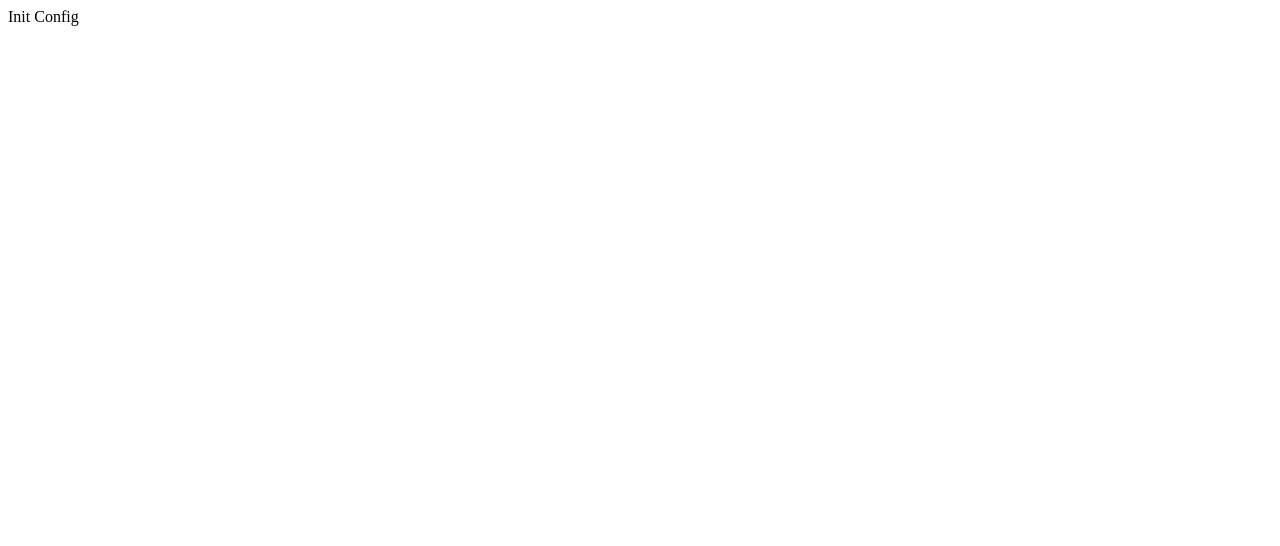
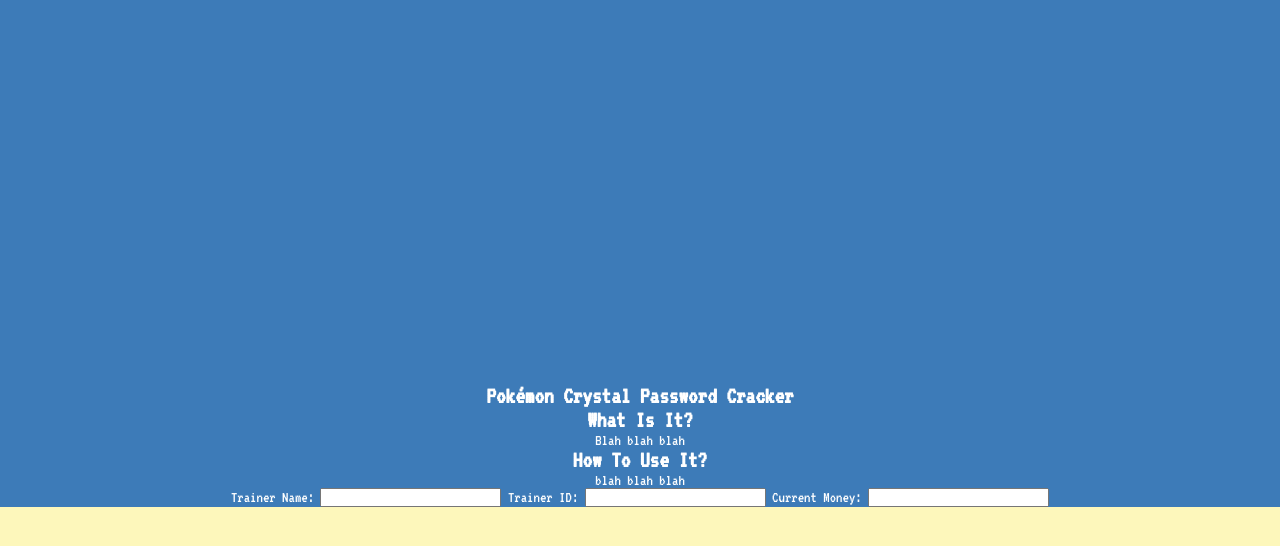
Before and after one commit to lethargiesleeps/CrystalPasswordCracker, a plain HTML site: page index.html in a window 1280 px wide. Drawn offline with Linux system fonts and the light colour scheme.

Commit message:
Skeleton

```diff
--- a/index.html
+++ b/index.html
@@ -1 +1,38 @@
-Init Config
+<!DOCTYPE html>
+<html lang="en">
+    <head>
+        <meta charset="UTF-8">
+        <meta name="viewport" content="width=device-width, initial-scale=1.0">
+        <meta name="author" content="Michael Boisvenu-Landry">
+        <meta name="email" content="michaellandry@protonmail.com">
+        <meta name="date" content="2022-07-04">
+        <link rel="stylesheet" href="./wwwroot/style.css" type="text/css">
+        <title>Pokémon Crystal Password Cracker</title>
+    </head>
+
+    <body>
+        <div class="section">
+            <div class="inner-section">
+                <h1 class="title">Pokémon Crystal Password Cracker</h1>
+                <h2 class="subtitle">What Is It?</h2>
+                <p class="description">Blah blah blah</p>
+                <h2 class="subtitle">How To Use It?</h2>
+                <p class="description">blah blah blah</p>
+            </div>
+        </div>
+
+        <div class="section">
+            <div class="inner-section">
+                <form class="password-form">
+                    <label for="name-box">Trainer Name: </label>
+                    <input type="text" name="name-box" id="trainerName">
+                    <label for="id-box">Trainer ID: </label>
+                    <input type="number" name="id-box" id="trainerId">
+                    <label for="money-box">Current Money: </label>
+                    <input type="number" name="money-box" id="trainerCash">
+
+                </form>
+            </div>
+        </div>
+    </body>
+</html>
--- /dev/null
+++ b/wwwroot/style.css
@@ -0,0 +1,35 @@
+/* GLOBAL */
+@import url('https://fonts.googleapis.com/css2?family=Prompt:wght@100&family=VT323&display=swap');
+
+* {
+    margin: 0;
+    padding: 0;
+}
+body {
+    background-image: url('./bg');
+    background-repeat: no-repeat;
+    background-color: #fdf7bb;
+    font-family: 'VT323', monospace;
+
+}
+
+.section {
+    display: flex;
+    justify-content: center;
+}
+
+.inner-section {
+    background-color: #3d7bb8;
+    width: 80rem;
+    display: flex;
+    flex-direction: column;
+    justify-content: center;
+    align-items: center;
+    color: white;
+
+}
+
+.title {
+    font-size: 1.5rem;
+    padding-top: 24rem;
+}
```
Also changed, not shown: index.js (added), 1 other file.
